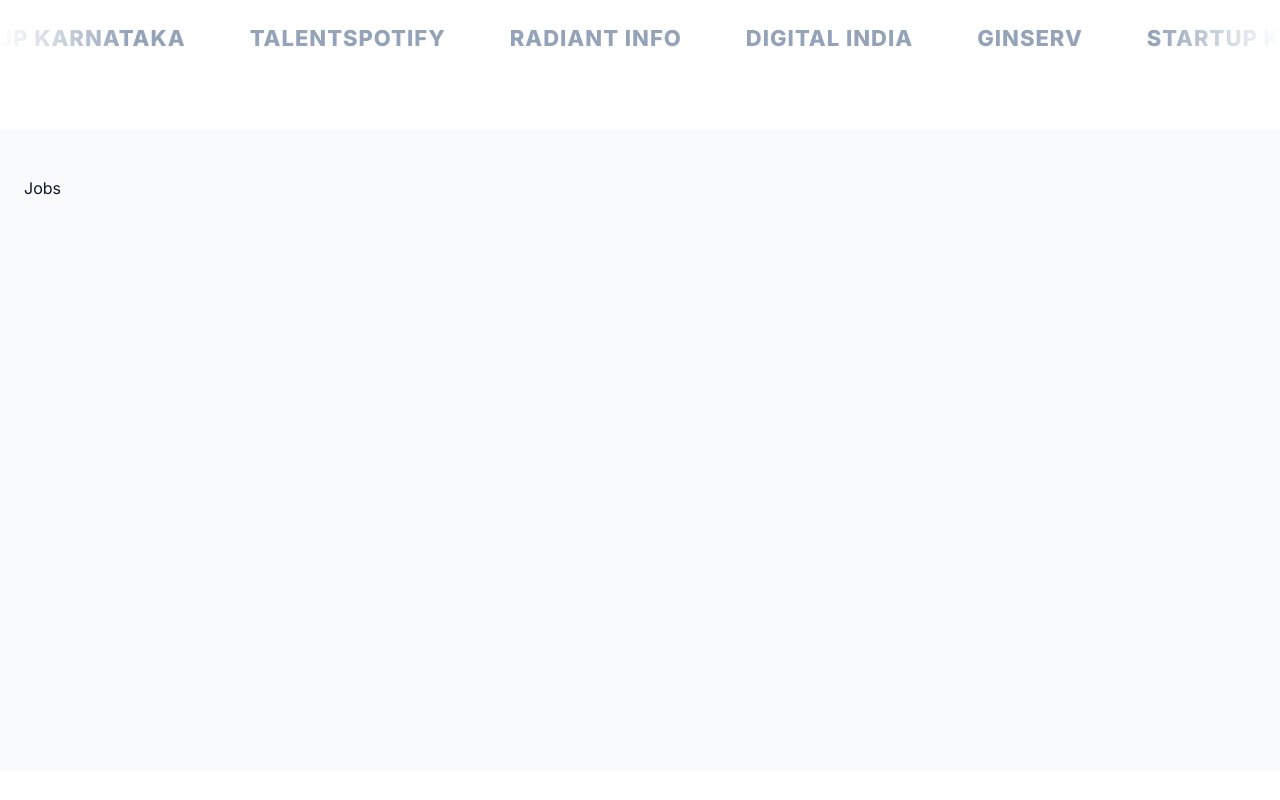
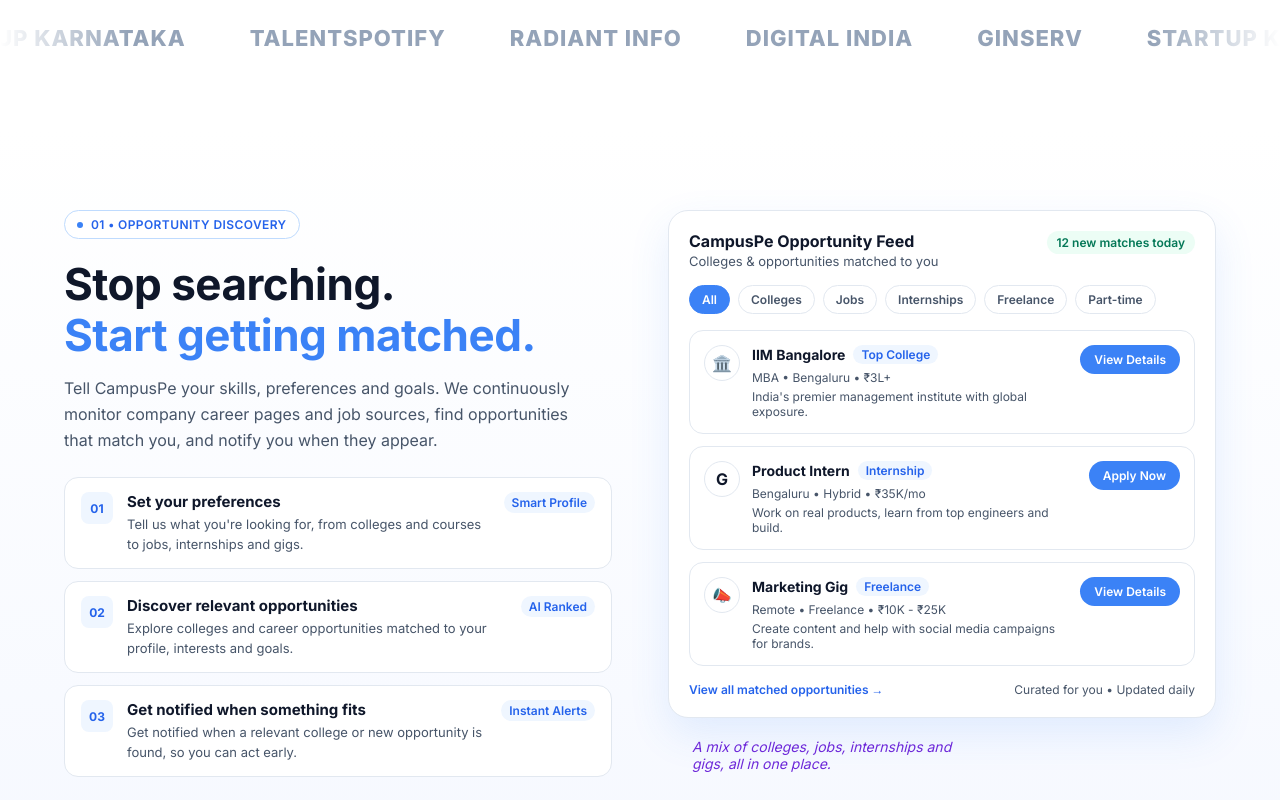
Before and after one commit to Sushil09kp/campuspe-29, a Next.js app: page / in a window 1280 px wide. Shown: the part 980-1780 px from the top of the page. Built offline with nearby package versions, Linux system fonts and the light colour scheme.

Commit message:
Add SectionHeader and OpportunityDiscovery sections

```diff
--- a/app/page.js
+++ b/app/page.js
@@ -2,6 +2,7 @@
 import Hero from "./components/Hero/Hero";
 import Stats from "./components/Stats/Stats";
 import Partners from "./components/Partners/Partners";
+import OpportunityDiscovery from "./components/OpportunityDiscovery/OpportunityDiscovery";
 
 const box = { minHeight: "80vh", padding: "48px 24px" };
 
@@ -13,7 +14,7 @@
         <Hero />
         <Stats />
         <Partners />
-        <section id="jobs" style={{ ...box, background: "#f8fafc" }}>Jobs</section>
+        <OpportunityDiscovery />
         <section id="colleges" style={box}>Colleges</section>
         <section id="employers" style={{ ...box, background: "#f8fafc" }}>Employers</section>
         <section id="get-started" style={box}>Get started</section>
```
